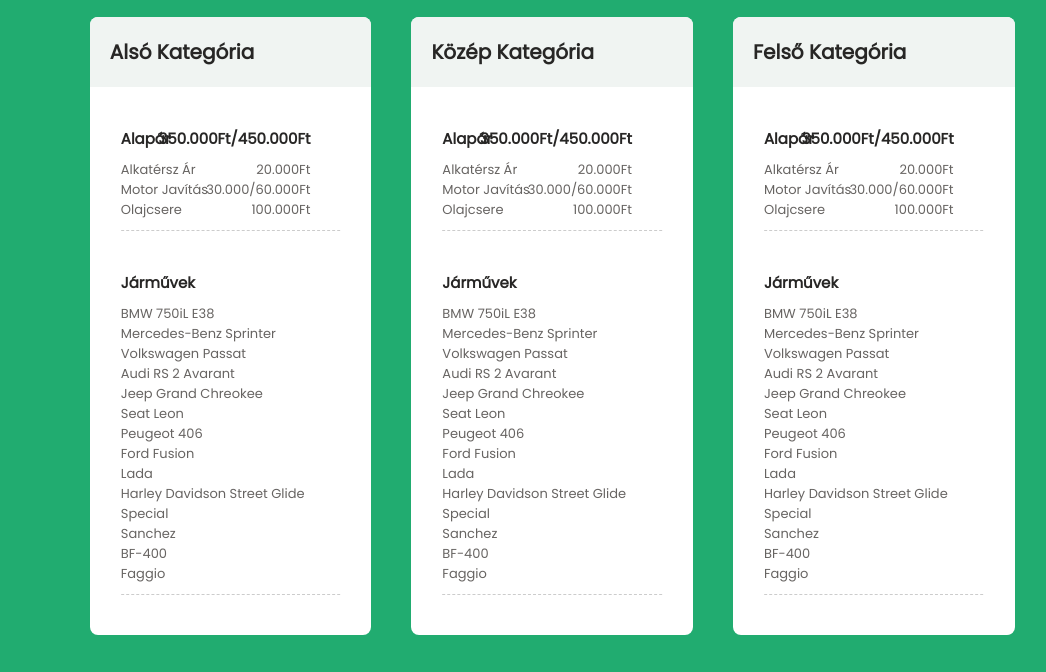
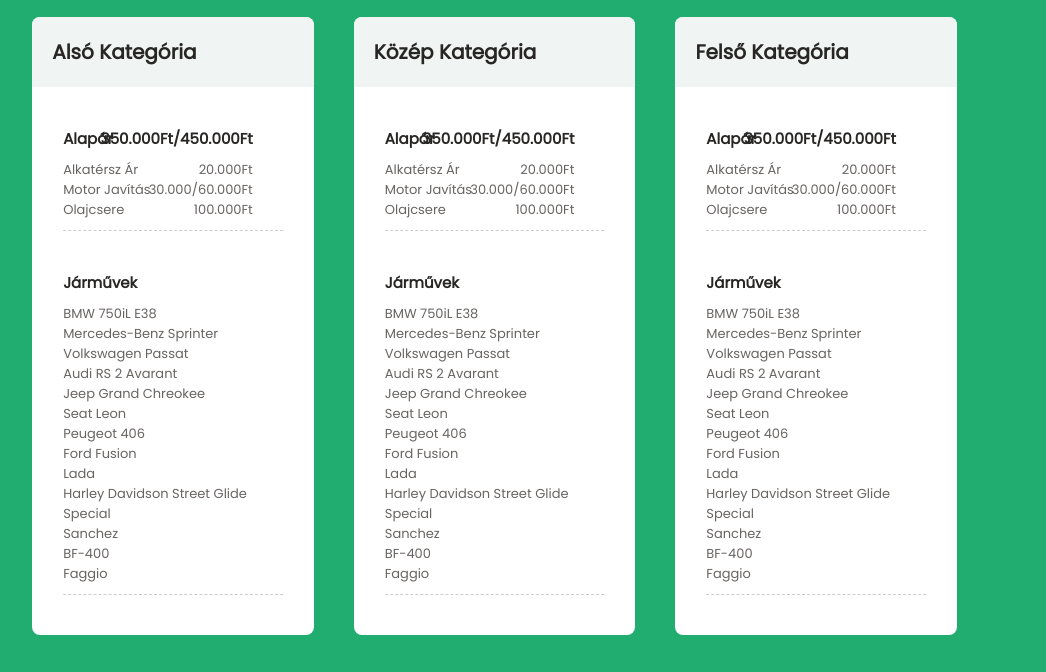
Before and after one commit to laciszmiklosi/laciszmiklosi.github.io, a plain HTML site: page index.html in a window 1280 px wide. Shown: the part 94-766 px from the top of the page, without its empty margins (7-1053 px from the left). Drawn offline with Linux system fonts and the light colour scheme.

Commit message:
Add files via upload

```diff
--- a/style.css
+++ b/style.css
@@ -26,7 +26,7 @@
   display: block;
   float: left;
   position: relative;
-  left: 6%;
+  left: 1.5%;
   margin: 20px;
   border-radius: 8px;
   overflow: hidden;
```
